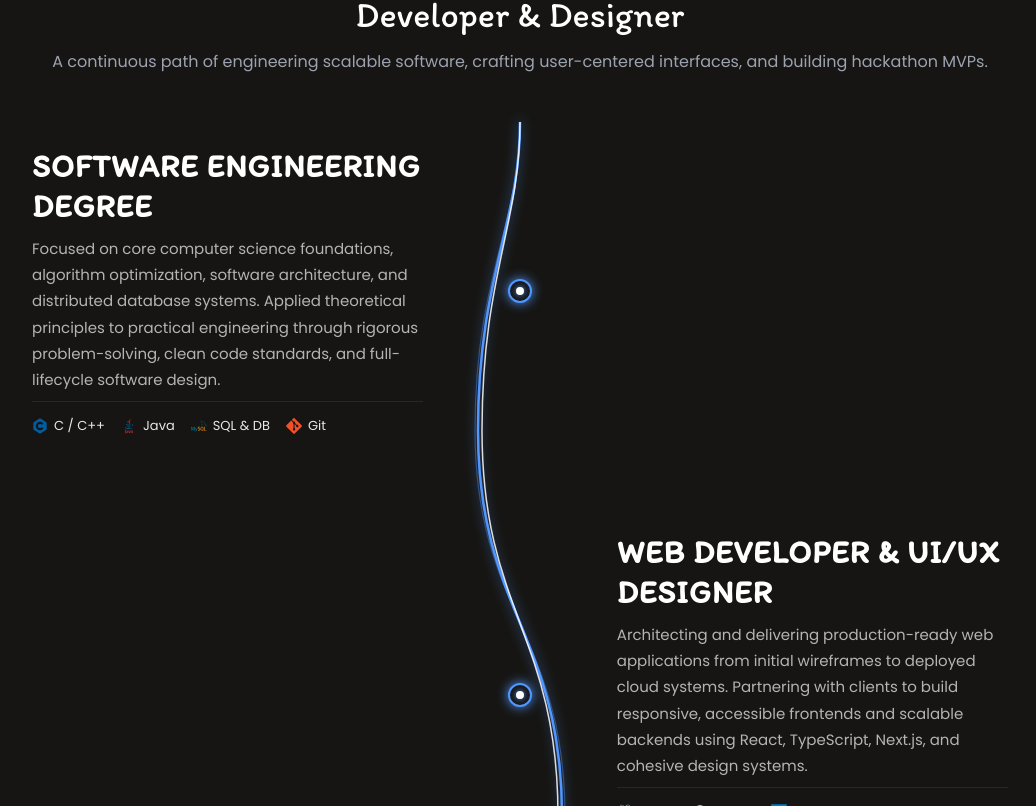
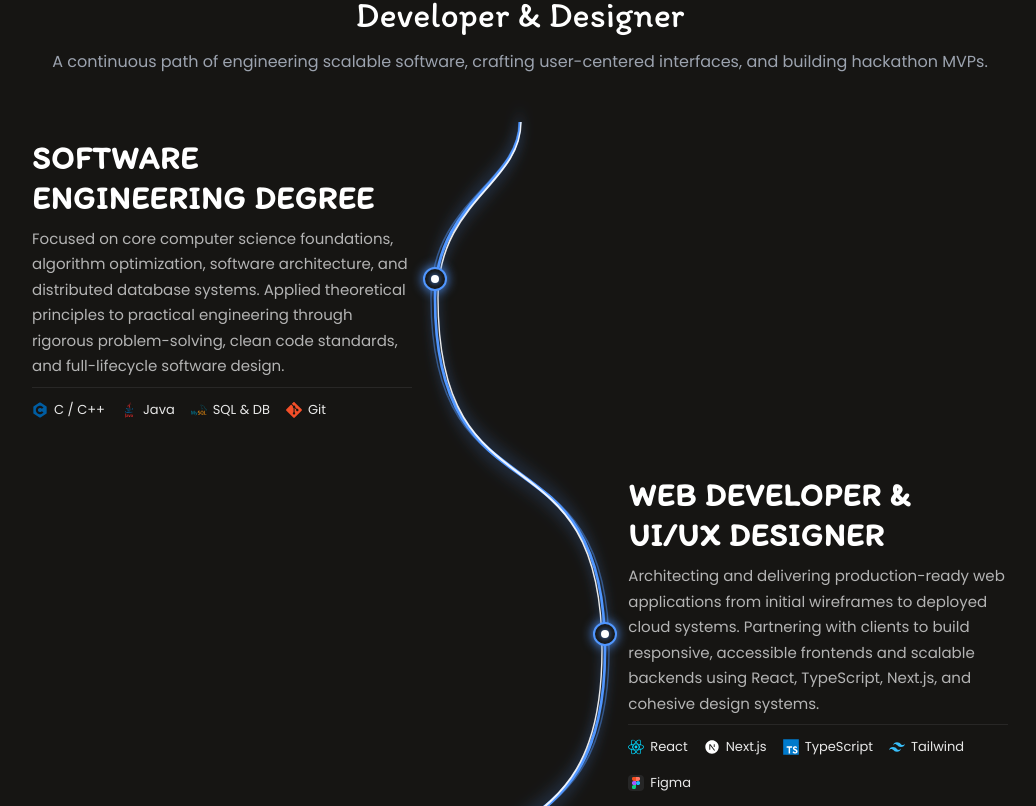
Before and after one commit to lo-ucif/lo__ucif-portfolio, a React (Vite) app: page / in a window 1280 px wide. Shown: the part 2054-2860 px from the top of the page, without its empty margins (120-1156 px from the left). Built offline with nearby package versions, Linux system fonts and the light colour scheme; a web font is replaced by a local one.

Commit message:
feat: add Experience component with animated timeline and tech stack icons

```diff
--- a/src/features/certificates/Experience.tsx
+++ b/src/features/certificates/Experience.tsx
@@ -121,83 +121,91 @@ export default function Experience() {
         <div className="relative hidden md:block">
 
           {/* Central Vertical Multi-Strand Curved Ribbon Path */}
-          <div className="absolute top-0 bottom-0 left-1/2 -translate-x-1/2 w-[140px] pointer-events-none select-none z-0">
+          <div className="absolute top-0 bottom-0 left-1/2 -translate-x-1/2 w-[240px] pointer-events-none select-none z-0">
             <svg
               className="w-full h-full overflow-visible"
-              viewBox="0 0 140 1800"
+              viewBox="0 0 240 1200"
               preserveAspectRatio="none"
               xmlns="http://www.w3.org/2000/svg"
             >
               <defs>
                 <filter id="exp-vertical-glow" x="-50%" y="-50%" width="200%" height="200%">
-                  <feDropShadow dx="0" dy="0" stdDeviation="6" floodColor="#5197ff" floodOpacity="0.75" />
+                  <feDropShadow dx="0" dy="0" stdDeviation="6" floodColor="#5197ff" floodOpacity="0.8" />
                 </filter>
               </defs>
 
-              {/* Multi-Strand Ribbon Path */}
+              {/* Multi-Strand Ribbon Path with Deeper Organic Curvature */}
+              {/* Outer Cyan/Blue Glow Strand */}
               <path
-                d="M 70,0 C 70,80 25,120 25,240 C 25,380 115,400 115,540 C 115,680 25,720 25,860 C 25,1000 115,1020 115,1160 C 115,1300 25,1340 25,1480 C 25,1600 70,1660 70,1800"
+                d="M 119,0 C 119,35 31,45 31,100 C 31,230 209,170 209,300 C 209,430 31,370 31,500 C 31,630 209,570 209,700 C 209,830 31,770 31,900 C 31,1030 209,970 209,1100 C 209,1155 121,1165 121,1200"
                 fill="none"
                 stroke="#5197ff"
-                strokeWidth="1.2"
-                strokeOpacity="0.4"
+                strokeWidth="1.4"
+                strokeOpacity="0.45"
               />
+              {/* Core Electric Blue Strand with Drop Glow */}
               <path
-                d="M 70,0 C 70,80 28,120 28,240 C 28,380 112,400 112,540 C 112,680 28,720 28,860 C 28,1000 112,1020 112,1160 C 112,1300 28,1340 28,1480 C 28,1600 70,1660 70,1800"
+                d="M 120,0 C 120,35 35,45 35,100 C 35,230 205,170 205,300 C 205,430 35,370 35,500 C 35,630 205,570 205,700 C 205,830 35,770 35,900 C 35,1030 205,970 205,1100 C 205,1155 120,1165 120,1200"
                 fill="none"
                 stroke="#5197ff"
-                strokeWidth="2.5"
+                strokeWidth="2.6"
                 filter="url(#exp-vertical-glow)"
               />
+              {/* Sharp White Luminous Accent Strand */}
               <path
-                d="M 70,0 C 70,80 32,120 32,240 C 32,380 108,400 108,540 C 108,680 32,720 32,860 C 32,1000 108,1020 108,1160 C 108,1300 32,1340 32,1480 C 32,1600 70,1660 70,1800"
+                d="M 121,0 C 121,35 38,45 38,100 C 38,230 202,170 202,300 C 202,430 38,370 38,500 C 38,630 202,570 202,700 C 202,830 38,770 38,900 C 38,1030 202,970 202,1100 C 202,1155 119,1165 119,1200"
                 fill="none"
                 stroke="#ffffff"
-                strokeWidth="1.5"
-                strokeOpacity="0.85"
+                strokeWidth="1.4"
+                strokeOpacity="0.9"
               />
             </svg>
           </div>
 
-          {/* Timeline Milestones List */}
-          <div className="relative z-10 flex flex-col gap-24 py-6">
+          {/* Timeline Milestones List with Compact Spacing */}
+          <div className="relative z-10 flex flex-col gap-12 lg:gap-14 py-4">
             {experienceMilestones.map((item, index) => {
               const isLeft = index % 2 === 0;
 
               return (
                 <motion.div
                   key={item.num}
-                  initial={{ opacity: 0, y: 30 }}
+                  initial={{ opacity: 0, y: 25 }}
                   whileInView={{ opacity: 1, y: 0 }}
                   viewport={{ once: true, amount: 0.2 }}
-                  transition={{ duration: 0.55, ease: easeOut, delay: index * 0.08 }}
+                  transition={{ duration: 0.5, ease: easeOut, delay: index * 0.07 }}
                   className={`relative flex items-center ${
                     isLeft ? "justify-start" : "justify-end"
                   }`}
                 >
-                  {/* Glowing Node on Central Axis */}
-                  <div className="absolute left-1/2 -translate-x-1/2 flex items-center justify-center z-20">
+                  {/* Glowing Node Positioned Directly on the Wave Apex */}
+                  <div
+                    className="absolute top-1/2 -translate-y-1/2 -translate-x-1/2 flex items-center justify-center z-20"
+                    style={{ left: isLeft ? "calc(50% - 85px)" : "calc(50% + 85px)" }}
+                  >
                     <div className="relative flex items-center justify-center w-6 h-6 rounded-full border-2 border-[#5197ff] bg-[#161513] shadow-[0_0_12px_#5197ff] transition-transform duration-300 hover:scale-125">
                       <div className="w-2 h-2 rounded-full bg-white shadow-[0_0_6px_#5197ff]" />
                     </div>
                   </div>
 
-                  {/* Clean Editorial Text Block (NO CARD, NO PILL BADGE, NO BLUE ORG) */}
-                  <div className={`w-full md:w-[45%] flex flex-col items-start text-left ${
-                    isLeft ? "md:pr-12" : "md:pl-12"
-                  }`}>
+                  {/* Clean Editorial Text Block */}
+                  <div
+                    className={`w-full md:w-[42%] lg:w-[43%] flex flex-col items-start text-left ${
+                      isLeft ? "md:pr-8 lg:pr-10" : "md:pl-8 lg:pl-10"
+                    }`}
+                  >
                     {/* Milestone Title */}
                     <h3 className="font-['Itim'] text-[24px] sm:text-[28px] lg:text-[32px] font-bold text-white tracking-wide uppercase leading-tight hover:text-[#5197ff] transition-colors duration-200">
                       {item.title}
                     </h3>
 
                     {/* Optimized Narrative Description */}
-                    <p className="mt-2.5 font-['Poppins'] text-[14px] sm:text-[15px] leading-[1.75] text-[#b4b4b4]">
+                    <p className="mt-2 font-['Poppins'] text-[14px] sm:text-[15px] leading-[1.7] text-[#b4b4b4]">
                       {item.description}
                     </p>
 
                     {/* Tech Stack Row */}
-                    <div className="flex flex-wrap items-center gap-3 sm:gap-4 pt-3.5 border-t border-white/[0.08] w-full mt-2 font-['Poppins'] text-[13px] text-[#a9a9a9]">
+                    <div className="flex flex-wrap items-center gap-3 sm:gap-4 pt-3 border-t border-white/[0.08] w-full mt-2 font-['Poppins'] text-[13px] text-[#a9a9a9]">
                       {item.tech.map((t) => {
                         const Icon = t.icon;
                         return (
@@ -221,7 +229,7 @@ export default function Experience() {
         {/* ======================================================== */}
         {/* MOBILE TIMELINE WITH LEFT WINDING PATH (< md)            */}
         {/* ======================================================== */}
-        <div className="relative flex flex-col gap-12 md:hidden text-left pl-6">
+        <div className="relative flex flex-col gap-8 sm:gap-9 md:hidden text-left pl-6 py-2">
 
           {/* Vertical Multi-Strand Guide Line on Left */}
           <div className="absolute top-2 bottom-4 left-2 w-[2px] bg-gradient-to-b from-[#5197ff] via-[#ffffff] to-[#5197ff] shadow-[0_0_10px_#5197ff]" />
```
